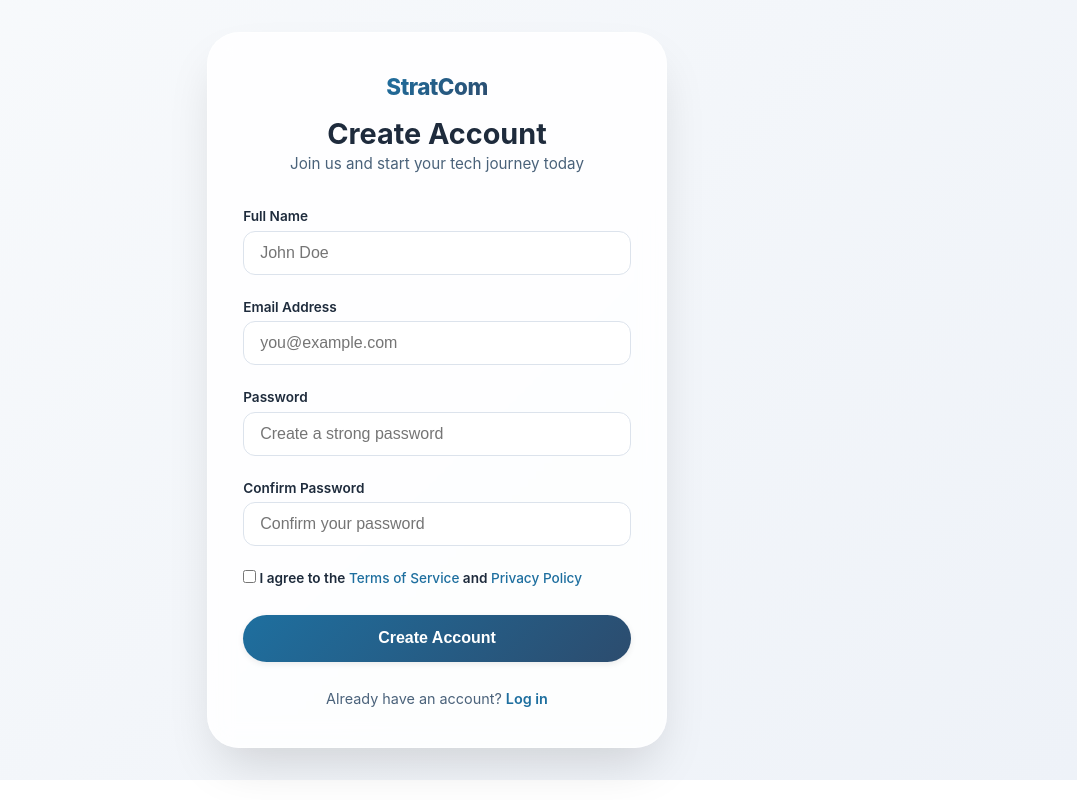
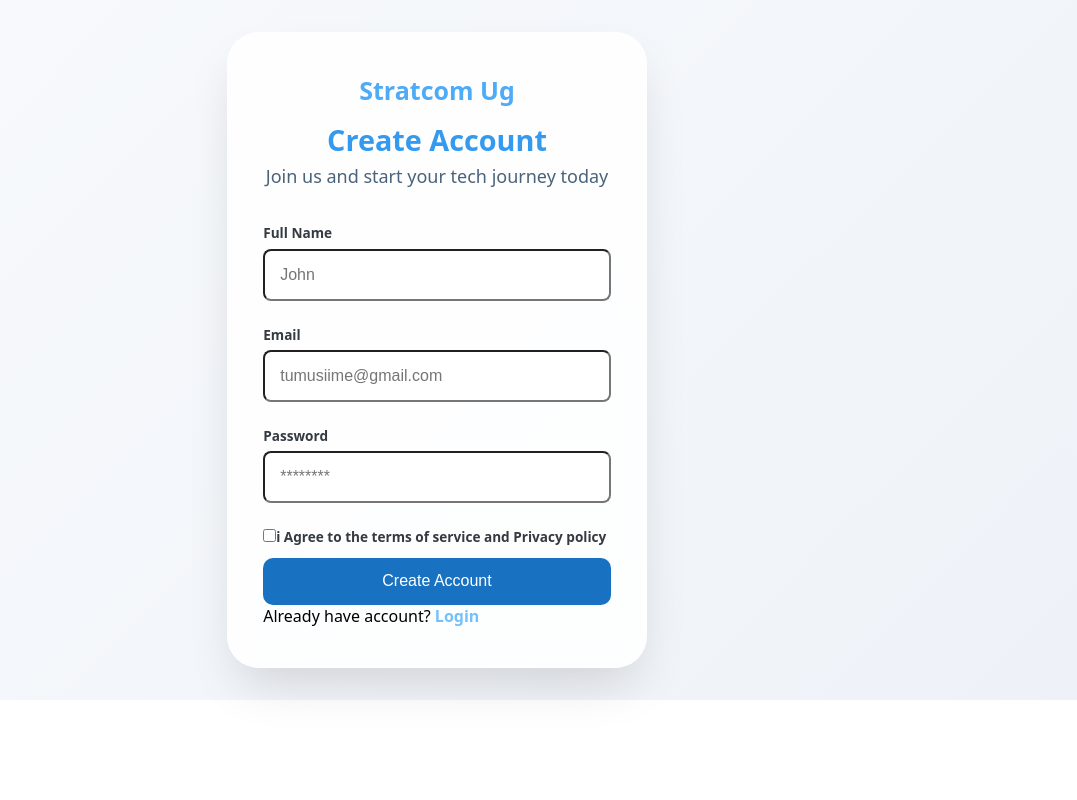
Before and after one commit to BannyT/stratcomweb, a React (Create React App) app: page /signup in a window 1280 px wide. Shown: the whole page, without its empty margins (203-1280 px from the left). Built offline with nearby package versions, Linux system fonts and the light colour scheme.

Commit message:
updates code

```diff
--- a/src/Signup.css
+++ b/src/Signup.css
@@ -1,16 +1,16 @@
-/* Signup Page Styles - Separate file */
-.signup-page {
+.signuppage{
     display: flex;
     justify-content: center;
     align-items: center;
     min-height: 80vh;
     padding: 2rem 1rem;
-    background: linear-gradient(135deg, #f8fafc 0%, #eef2f8 100%);
-    font-family: 'Inter', system-ui, -apple-system, 'Segoe UI', sans-serif;
+    font-family: system-ui, -apple-system, BlinkMacSystemFont, 'Segoe UI', Roboto, Oxygen, Ubuntu, Cantarell, 'Open Sans', 'Helvetica Neue', sans-serif;
+    background: linear-gradient(135deg,#f8fafc 0%,#eef2f8 100%);
 }
 
-  .signup-card {
-    max-width: 460px; /* slightly wider for more fields */
+.signupcard{
+
+    max-width: 420px;
     width: 100%;
     background: rgba(255, 255, 255, 0.85);
     backdrop-filter: blur(12px);
@@ -21,132 +21,80 @@
     transition: transform 0.3s ease;
 }
 
-  .signup-card:hover {
-    transform: translateY(-4px);
-  }
-
-  .signup-header {
+.signupheader{
     text-align: center;
     margin-bottom: 2.2rem;
 }
 
-  .signup-brand {
+.signupbrand{
     display: inline-block;
-    font-size: 1.4rem;
+    font-size: 25px;
     font-weight: 800;
-    background: linear-gradient(135deg, #1e6f9f, #2c4c6e);
     background-clip: text;
-    -webkit-background-clip: text;
-    color: transparent;
-    letter-spacing: -0.5px;
     margin-bottom: 0.5rem;
+    letter-spacing: 1.8;
+    color:#4dabf7;
 }
 
-  .signup-header h2 {
+.signupheader > h2{
     font-size: 1.8rem;
-    font-weight: 700;
-    color: #1e2b3c;
-    margin: 0.5rem 0 0.2rem;
+    font-weight: 600;
+    color:#339af0 ;
+    margin: 5px;
+}
+.signupheader > p{
+    color: #4a627a;
+    font-size: 18px;
+    margin: 2px;
 }
 
-  .signup-header p {
-    color: #4a627a;
-    font-size: 0.95rem;
-    margin: 0;
-  }
-
-  .signup-form .signup-form-group {
+.signupform .signupformgroup{
     margin-bottom: 1.5rem;
 }
 
-  .signup-form label {
+.signupform label{
     display: block;
     font-size: 0.85rem;
     font-weight: 600;
-    color: #1e2b3c;
+    color: #343a40;
     margin-bottom: 0.4rem;
 }
 
-  .signup-form input {
+.signupformgroup > input{
     width: 100%;
-    padding: 0.75rem 1rem;
-    border: 1px solid #dce3ec;
-    border-radius: 12px;
+    padding: 15px;
+    border-radius: 8px;
     font-size: 1rem;
-    transition: border 0.2s, box-shadow 0.2s;
     background: white;
 }
-
-  .signup-form input:focus {
+.signupform input :focus{
     outline: none;
     border-color: #1e6f9f;
-    box-shadow: 0 0 0 3px rgba(30, 111, 159, 0.15);
 }
 
-  .signup-form-options {
-    margin-bottom: 1.8rem;
-  }
-
-  .signup-terms {
+.signupterms{
     display: flex;
     align-items: center;
     gap: 0.4rem;
     font-size: 0.8rem;
-    color: #4a627a;
-    flex-wrap: wrap;
-    cursor: pointer;
+    color: #212529;
 }
 
-  .signup-terms input {
-    width: auto;
-    margin: 0;
+.signupbutton{
+    width: 100%;
+    padding:0.9rem;
+    background:#1971c2;
+    color:white;
+    border-radius:10px ;
+    border: none;
+    cursor: pointer;
+    font-size: 16px;
+    margin-top: 5px;
+
 }
 
-  .signup-terms a {
-    color: #1e6f9f;
-    text-decoration: none;
-    font-weight: 500;
-  }
-
-  .signup-terms a:hover {
-    text-decoration: underline;
-  }
-
-  .signup-btn {
-    width: 100%;
-    padding: 0.9rem;
-    background: linear-gradient(135deg, #1e6f9f, #2c4c6e);
-    color: white;
-    border: none;
-    border-radius: 40px;
-    font-size: 1rem;
-    font-weight: 600;
-    cursor: pointer;
-    transition: all 0.2s;
-  }
-
-  .signup-btn:hover {
-    transform: translateY(-2px);
-    box-shadow: 0 8px 20px rgba(30, 111, 159, 0.3);
-  }
-
-  .signup-btn:active {
-    transform: scale(0.98);
-  }
-
-  .signup-switch {
-    text-align: center;
-    margin-top: 1.8rem;
-    font-size: 0.9rem;
-    color: #4a627a;
-  }
-
-  .signup-switch a {
-    color: #1e6f9f;
+.signupswitch a{
+    color:#74c0fc ;
     font-weight: 600;
     text-decoration: none;
 }
-
-  .signup-switch a:hover {
-    text-decoration: underline;
-  }
--- a/src/Signup.js
+++ b/src/Signup.js
@@ -1,73 +1,57 @@
-import React from 'react';
-import './Signup.css';
+import React from 'react'
+import './Signup.css'
 
-const Signup = () => {
+function Signup() {
   return (
-    <div className="signup-page">
-      <div className="signup-card">
-        <div className="signup-header">
-          <span className="signup-brand">StratCom</span>
+    <div className='signuppage'>
+        <div className='signupcard'>
+          <div className='signupheader'>
+              <span className='signupbrand'> Stratcom Ug</span>
               <h2>Create Account</h2>
               <p>Join us and start your tech journey today</p>
           </div>
+          <form className='signupform'>
+              <div className='signupformgroup'>
+                 <label htmlFor='signupfullname'>Full Name</label>
+                 <input
+                  id="signupfullname"
+                  placeholder='John'
+                  required
+                 type="text"/>
 
-        <form className="signup-form">
-          <div className="signup-form-group">
-            <label htmlFor="signup-fullname">Full Name</label>
+              </div>
+              <div className='signupformgroup'>
+                 <label htmlFor='signupemail'>Email</label>
                  <input
-              type="text"
-              id="signup-fullname"
-              placeholder="John Doe"
+                  id="signupemail"
+                  placeholder='tumusiime@gmail.com'
                   required
-            />
+                 type="email"/>
               </div>
+              <div className='signupformgroup'>
+                 <label htmlFor='signuppassword'>Password</label>
+                 <input
+                  id="signuppassword"
+                  placeholder='********'
+                  required
+                 type="password"/>
 
-          <div className="signup-form-group">
-            <label htmlFor="signup-email">Email Address</label>
-            <input
-              type="email"
-              id="signup-email"
-              placeholder="you@example.com"
-              required
-            />
               </div>
-
-          <div className="signup-form-group">
-            <label htmlFor="signup-password">Password</label>
-            <input
-              type="password"
-              id="signup-password"
-              placeholder="Create a strong password"
-              required
-            />
-          </div>
-
-          <div className="signup-form-group">
-            <label htmlFor="signup-confirm">Confirm Password</label>
-            <input
-              type="password"
-              id="signup-confirm"
-              placeholder="Confirm your password"
-              required
-            />
-          </div>
-
-          <div className="signup-form-options">
-            <label className="signup-terms">
-              <input type="checkbox" required /> I agree to the
-              <a href="#"> Terms of Service</a> and <a href="#">Privacy Policy</a>
+              <div className="signupformoptions">
+                 <label className='signupterms'>
+                    <input type="checkbox" required />
+                     i Agree to the terms of service and Privacy policy
                  </label>
               </div>
+              <button className='signupbutton' type='submit'>Create Account</button>
+          </form>
+          <p className='signupswitch'>
+             Already have account? <a href='/login'>Login</a>
+          </p>
 
-          <button type="submit" className="signup-btn">Create Account</button>
-        </form>
-
-        <p className="signup-switch">
-          Already have an account? <a href="/login">Log in</a>
-        </p>
         </div>
     </div>
-  );
-};
+  )
+}
 
-export default Signup;
+export default Signup
```
Lines whose indentation alone changed are shown as unchanged.
